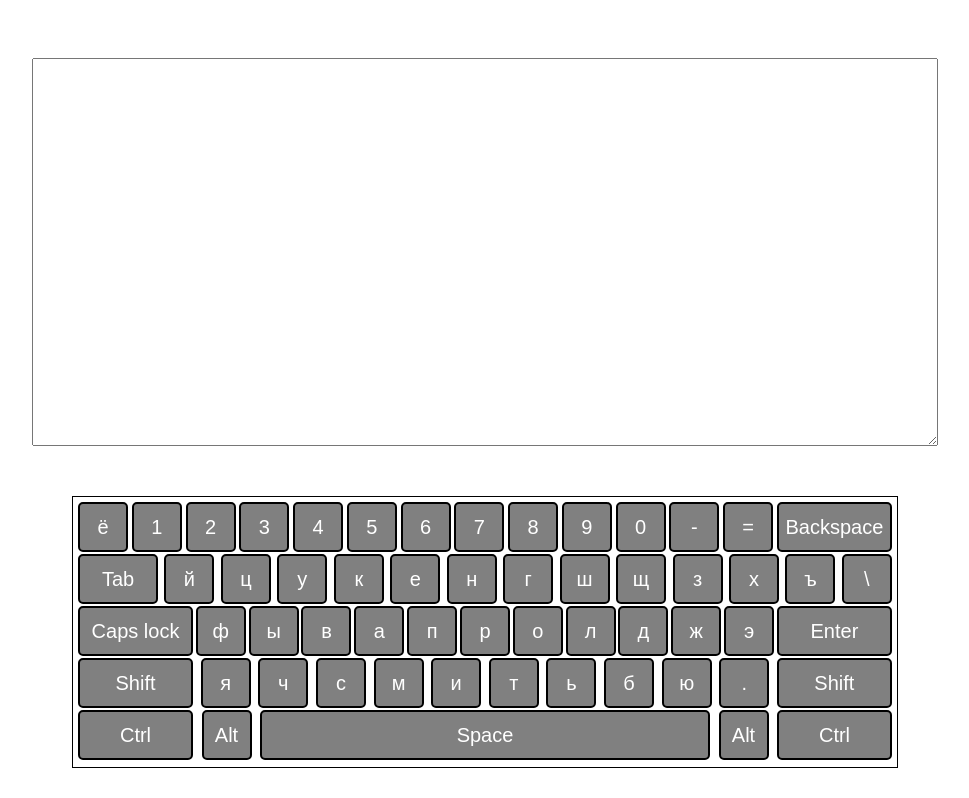
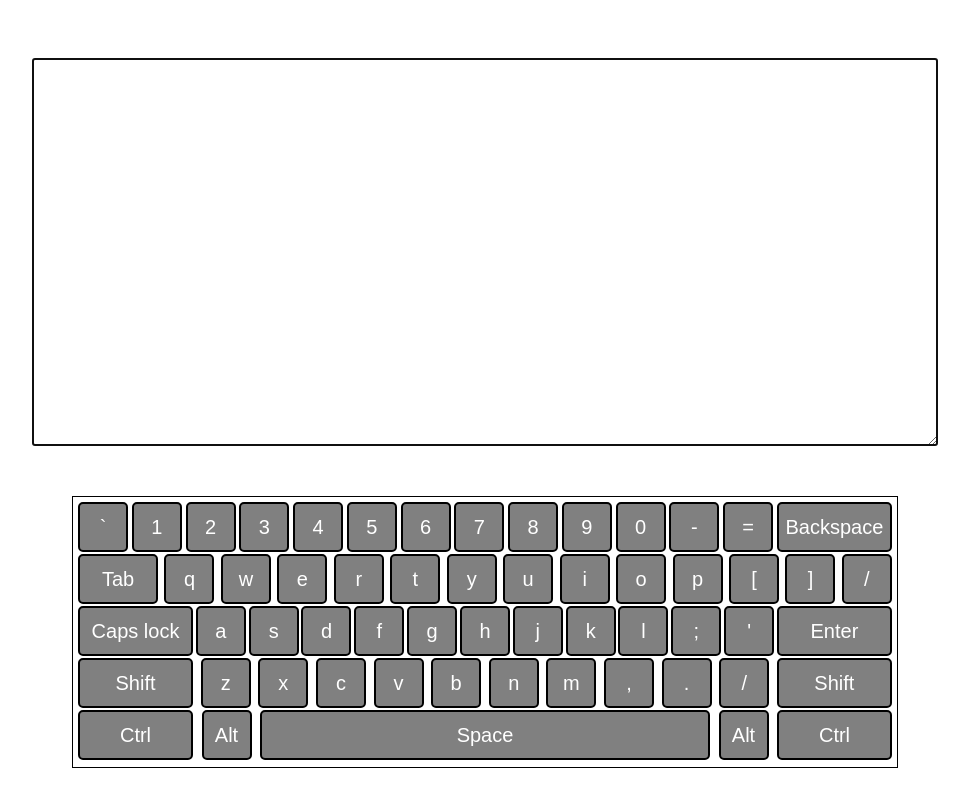
Before and after one commit to Ajololr/codejam-virtual-keyboard, a website: page index.html in a window 1280 px wide. Both pictures are taken after a click on the button "Tab". Shown: the whole page, without its empty margins (155-1124 px from the left). Drawn offline with Linux system fonts and the light colour scheme.

Commit message:
feat: add selected language preservation

```diff
--- a/script.js
+++ b/script.js
@@ -314,7 +314,9 @@
 
 function triggerButton(keyCode) {
   const button = document.getElementById(keyCode);
-  text = document.getElementById("textarea-input").value;
+  let text = document.getElementById('textarea-input').value;
+
+  document.getElementById('textarea-input').focus();
 
   switch(keyCode) {
     case 'Enter':
@@ -377,41 +379,8 @@
       text += button.textContent;
   }
   document.getElementById("textarea-input").value = text;
-  if (event.code !== 'CapsLock') button.classList.add('pressed');
+  if (keyCode !== 'CapsLock') button.classList.add('pressed');
 }
-
-window.addEventListener('DOMContentLoaded', function () {
-  const input = document.createElement('textarea');
-  const keyboard = document.createElement('div');
-
-  input.setAttribute('id', 'textarea-input')
-  keyboard.classList.add('keyboard-container');
-
-  keyArr.forEach(key => {
-    const keyElement = document.createElement("button");
-
-    keyElement.classList.add('keyboard-container__key');
-    keyElement.setAttribute('id', key.keyCode);
-
-    keyElement.addEventListener('click', () => {
-      triggerButton(key.keyCode);
-      setTimeout(() => {
-        keyElement.classList.remove('pressed')
-      }, 300);
-    });
-
-    if (isEnglish) {
-      keyElement.textContent = key.valueEng || key.value;
-    } else {
-      keyElement.textContent = key.valueRu || key.value;
-    }
-
-    keyboard.appendChild(keyElement);
-  });
-
-  document.body.appendChild(input);
-  document.body.appendChild(keyboard);
-});
 
 document.addEventListener('keydown', function(event) {
   triggerButton(event.code);
@@ -428,6 +397,11 @@
     });
 
     isEnglish = !isEnglish;
+    localStorage.setItem('keyboardLanguage', isEnglish);
+
+    setTimeout(() => {
+      document.getElementById('AltLeft').classList.remove('pressed');
+    }, 300)
   }
 })
 
@@ -458,3 +432,41 @@
     }
   }
 });
+
+window.addEventListener('DOMContentLoaded', function () {
+  const input = document.createElement('textarea');
+  const keyboard = document.createElement('div');
+  isEnglish = localStorage.getItem('keyboardLanguage') === 'false' ? false : true;
+
+  input.setAttribute('id', 'textarea-input')
+  keyboard.classList.add('keyboard-container');
+
+  input.addEventListener('keydown', function(event) {
+    event.preventDefault();
+  })
+
+  keyArr.forEach(key => {
+    const keyElement = document.createElement("button");
+
+    keyElement.classList.add('keyboard-container__key');
+    keyElement.setAttribute('id', key.keyCode);
+
+    keyElement.addEventListener('click', () => {
+      triggerButton(key.keyCode);
+      setTimeout(() => {
+        if (key.keyCode !== 'CapsLock') keyElement.classList.remove('pressed');
+      }, 300);
+    });
+
+    if (isEnglish) {
+      keyElement.textContent = key.valueEng || key.value;
+    } else {
+      keyElement.textContent = key.valueRu || key.value;
+    }
+
+    keyboard.appendChild(keyElement);
+  });
+
+  document.body.appendChild(input);
+  document.body.appendChild(keyboard);
+});
--- a/style.scss
+++ b/style.scss
@@ -33,7 +33,7 @@
     color: white;
     cursor: pointer;
     font-size: 20px;
-    transition: all 0.3s ease;
+    transition: all 0.2s ease;
     &:hover {
       background-color: darkgray;
     }
```
Also changed, not shown: dist/css/style.min.css.
